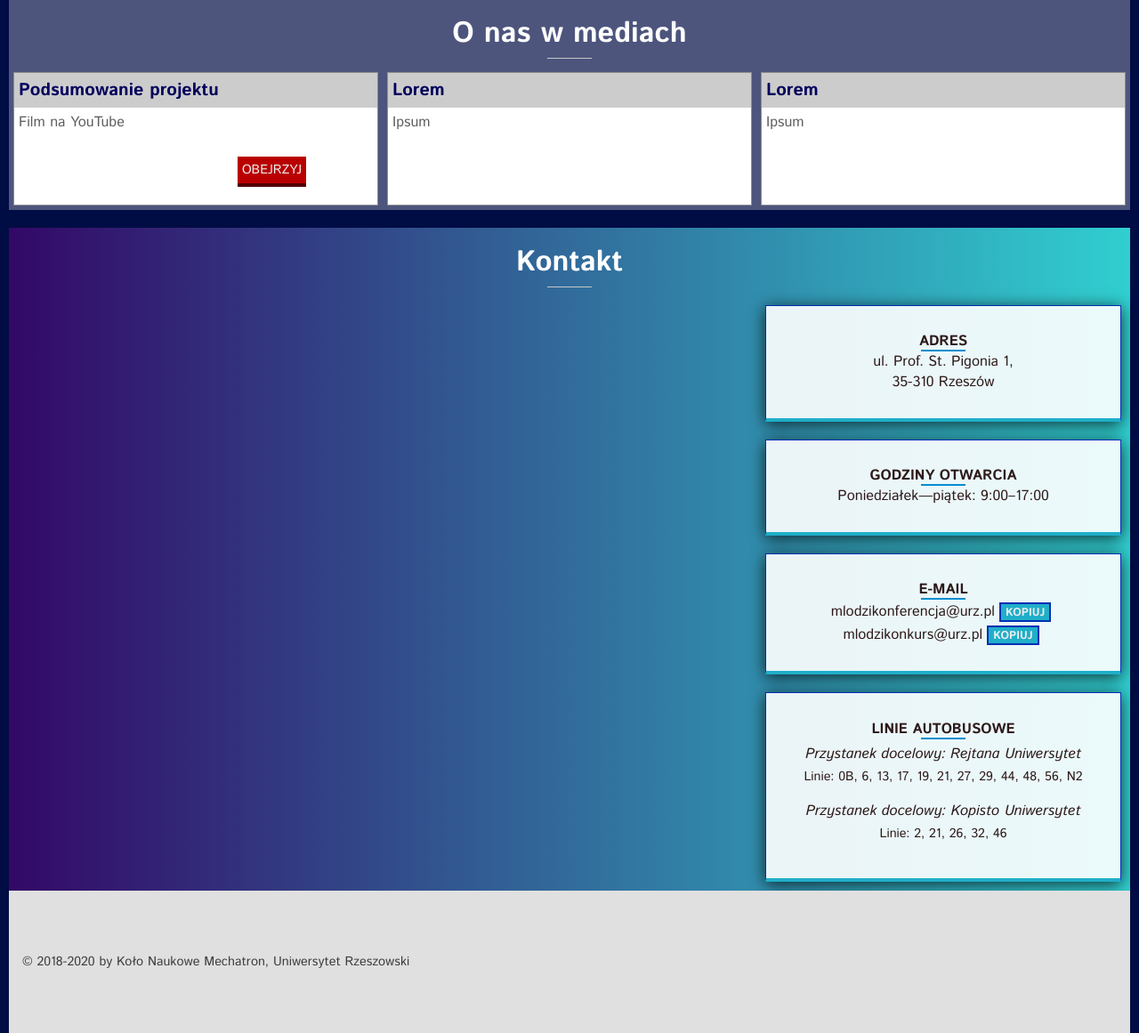
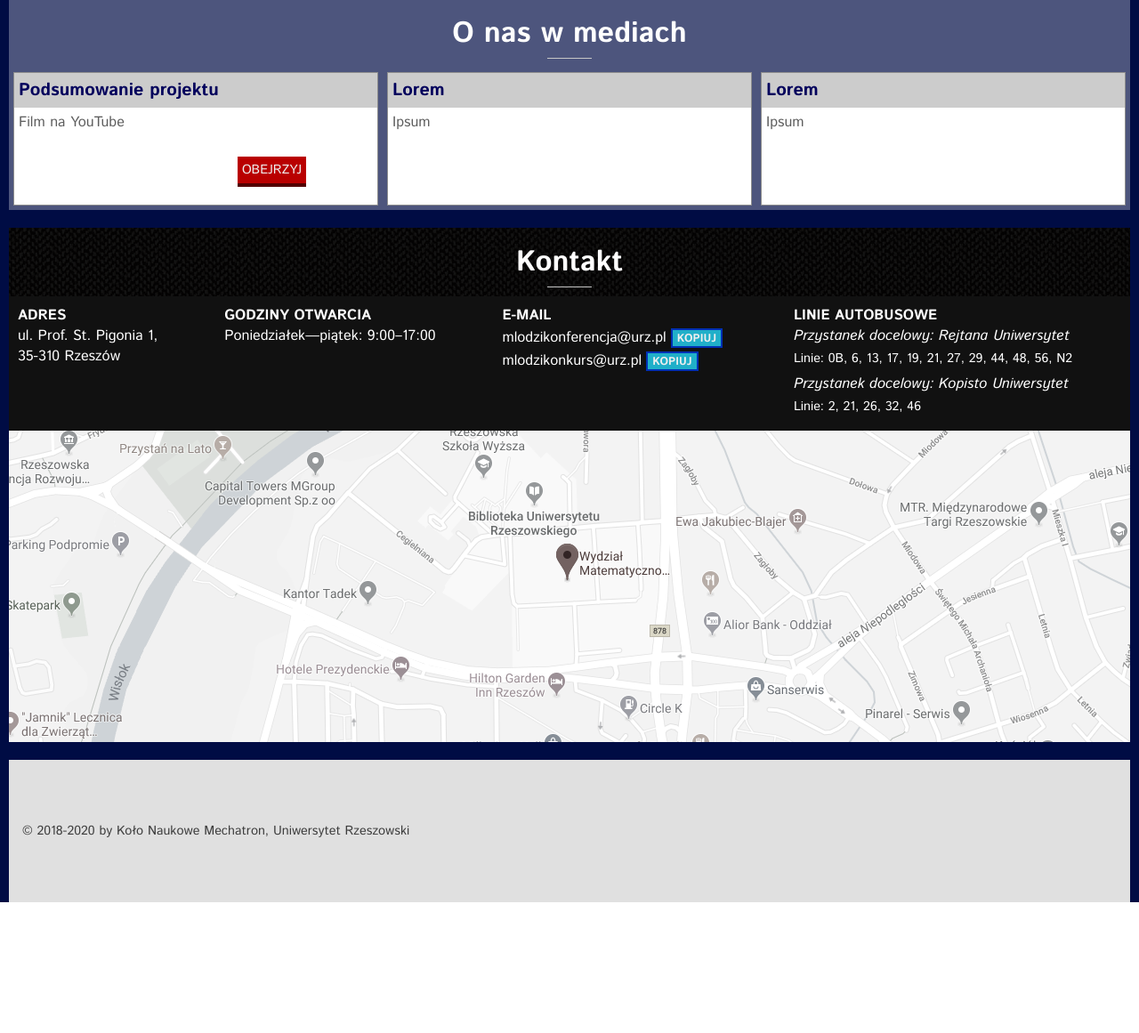
Before and after one commit to mwvabes/kmi-mechatron, a PHP site: page / in a window 1280 px wide. Shown: the part 2647-3808 px from the top of the page at 89% size. After the commit the page ends 3661 px from the top, so only its background shows below. Run offline with PHP 8.4, Linux system fonts and the light colour scheme; some libraries are stand-ins or nearby versions.

Commit message:
Add temporary map

```diff
--- a/index.html
+++ b/index.html
@@ -281,9 +281,6 @@
         </div>
 
         <div class="contactContainer">
-          <div class="contact"></div>
-          <div class="contact"></div>
-
           <div class="contact">
             <div id="address" class="contactElement">
               <h1>Adres</h1>
@@ -317,6 +314,11 @@
               </div>
             </div>
           </div>
+          <div class="contact">
+            <div class="contactMap">
+              <img src="/img/mapa.png" alt="">
+            </div>
+          </div>
         </div>
 
       </section>
--- a/styles/global.css
+++ b/styles/global.css
@@ -56,6 +56,7 @@ header {
   z-index: 9999;
   -webkit-box-shadow: 0px 2px 15px rgba(0, 0, 0, 0.5);
           box-shadow: 0px 2px 15px rgba(0, 0, 0, 0.5);
+  background-image: url(/img/zig-blue.png);
 }
 
 nav {
@@ -297,8 +298,8 @@ main > div {
 }
 
 section#contact {
-  background-image: -webkit-gradient(linear, right top, left top, from(#30cfd0), to(#330867));
-  background-image: linear-gradient(to left, #30cfd0 0%, #330867 100%);
+  background-color: #111111;
+  color: #ffffff;
   display: -webkit-box;
   display: -ms-flexbox;
   display: flex;
@@ -314,14 +315,30 @@ section#contact {
   -webkit-box-direction: normal;
       -ms-flex-direction: column;
           flex-direction: column;
-  text-align: center;
+  margin-bottom: 20px;
 }
 
 section#contact > .title {
   text-align: center;
+  background-image: url(/img/zig-dark.png);
 }
 
 .contactContainer {
+  display: -webkit-box;
+  display: -ms-flexbox;
+  display: flex;
+  -ms-flex-wrap: wrap;
+      flex-wrap: wrap;
+  -webkit-box-orient: vertical;
+  -webkit-box-direction: normal;
+      -ms-flex-direction: column;
+          flex-direction: column;
+}
+
+.contact {
+  -webkit-box-flex: 1;
+      -ms-flex: 1;
+          flex: 1;
   display: -webkit-box;
   display: -ms-flexbox;
   display: flex;
@@ -333,23 +350,7 @@ section#contact > .title {
           flex-direction: row;
 }
 
-.contact {
-  -webkit-box-flex: 1;
-      -ms-flex: 1;
-          flex: 1;
-  display: -webkit-box;
-  display: -ms-flexbox;
-  display: flex;
-  -ms-flex-wrap: wrap;
-      flex-wrap: wrap;
-  -webkit-box-orient: vertical;
-  -webkit-box-direction: normal;
-      -ms-flex-direction: column;
-          flex-direction: column;
-}
-
 .contact > div {
-  color: #2e1a1a;
   -webkit-box-flex: 1;
       -ms-flex: auto;
           flex: auto;
@@ -362,27 +363,17 @@ section#contact > .title {
           flex-direction: column;
   -ms-flex-wrap: wrap;
       flex-wrap: wrap;
-  -webkit-box-pack: center;
-      -ms-flex-pack: center;
-          justify-content: center;
+  -webkit-box-align: start;
+      -ms-flex-align: start;
+          align-items: flex-start;
 }
 
 .contactElement {
-  background-color: rgba(255, 255, 255, 0.9);
   padding: 10px;
-  margin: 10px;
-  border: 1px solid #0030b4;
-  border-bottom: 4px solid #20afc9;
+  border: 0px;
   font-size: 1rem;
-  text-align: center;
   -webkit-transition: border 300ms ease-in;
   transition: border 300ms ease-in;
-  -webkit-box-shadow: 0px 3px 17px rgba(0, 0, 0, 0.75);
-          box-shadow: 0px 3px 17px rgba(0, 0, 0, 0.75);
-}
-
-.contactElement:hover {
-  border-bottom: 4px solid #0030b4;
 }
 
 .contactElement h1 {
@@ -392,29 +383,31 @@ section#contact > .title {
   position: relative;
 }
 
-.contactElement h1:after {
-  position: absolute;
-  content: '';
-  height: 2px;
-  bottom: 0;
-  margin: 0 auto;
-  left: 0;
-  right: 0;
-  width: 50px;
-  background: #008ecf;
-  -webkit-transition: -webkit-transform 170ms ease-in-out;
-  transition: -webkit-transform 170ms ease-in-out;
-  transition: transform 170ms ease-in-out;
-  transition: transform 170ms ease-in-out, -webkit-transform 170ms ease-in-out;
+.contactElement p {
+  font-size: .9em;
 }
 
-.contactElement:hover h1:after {
-  -webkit-transform: scaleX(2);
-          transform: scaleX(2);
+.contactMap {
+  max-height: 350px;
+  -webkit-filter: grayscale(90%);
+          filter: grayscale(90%);
+  -webkit-transition: -webkit-filter 175ms ease-in-out;
+  transition: -webkit-filter 175ms ease-in-out;
+  transition: filter 175ms ease-in-out;
+  transition: filter 175ms ease-in-out, -webkit-filter 175ms ease-in-out;
+  overflow: hidden;
+  -webkit-box-pack: center;
+      -ms-flex-pack: center;
+          justify-content: center;
 }
 
-.contactElement p {
-  font-size: .9em;
+.contactMap > img {
+  width: 100%;
+}
+
+.contactMap:hover {
+  -webkit-filter: grayscale(0%);
+          filter: grayscale(0%);
 }
 
 #contact p {
@@ -446,7 +439,6 @@ section#contact > .title {
 
 .busStop {
   margin-bottom: 5px;
-  padding: 5px;
 }
 
 .busStop h2 {
--- a/styles/global.scss
+++ b/styles/global.scss
@@ -21,8 +21,8 @@ $actionButtonColor: #f7f7f7;
 $actionButtonBorderColor: #0030b4;
 $actionAnchorColor: #eee;
 
-$contactBgColor: #dfdfdf;
-$contactColor: #2e1a1a;
+$contactBgColor: #111111;
+$contactColor: #ffffff;
 
 $actionButtonBgColorHover: #008fc7;
 $actionButtonBorderColorHover: #003c81;
@@ -83,7 +83,8 @@ header {
   left: 0;
   right: 0;
   z-index: 9999;
-  box-shadow: 0px 2px 15px rgba(0,0,0,0.5);;
+  box-shadow: 0px 2px 15px rgba(0,0,0,0.5);
+  background-image: url(/img/zig-blue.png);
 }
 
 nav {
@@ -114,10 +115,6 @@ nav > ul > li > a {
   font-size: .9rem;
   transition: background-color 100ms linear;
   position: relative;
-}
-
-nav > ul > li > a:hover {
-  //background-color: rgba(255, 255, 255, 0.3);
 }
 
 .socialLink > a {
@@ -292,55 +289,47 @@ main > div {
 
 section#contact {
   //background-color: rgb(0, 94, 156);
-  background-image: linear-gradient(to left, #30cfd0 0%, #330867 100%);
+  background-color: $contactBgColor;
+  color: $contactColor;
   display: flex;
   justify-content: space-between;
   flex-wrap: wrap;
   justify-content: center;
   flex-direction: column;
-  text-align: center;
+  margin-bottom: 20px;
 }
 
 section#contact > .title {
   text-align: center;
+  background-image: url(/img/zig-dark.png);
 }
 
 .contactContainer {
   display: flex;
   flex-wrap: wrap;
-  flex-direction: row;
+  flex-direction: column;
 }
 
 .contact {
   flex: 1;
   display: flex;
   flex-wrap: wrap;
-  flex-direction: column;
+  flex-direction: row;
 }
 
 .contact > div {
-  color: $contactColor;
   flex: auto;
   display: flex;
   flex-direction: column;
   flex-wrap: wrap;
-  justify-content: center;
+  align-items: flex-start;
 }
 
 .contactElement {
-  background-color: rgba(255, 255, 255, 0.9);
   padding: 10px;
-  margin: 10px;
-  border: 1px solid $actionButtonBorderColor;
-  border-bottom: 4px solid $actionButtonBgColor;
+  border: 0px;
   font-size: 1rem;
-  text-align: center;
   transition: border 300ms ease-in;
-  box-shadow: 0px 3px 17px rgba(0,0,0,0.75);
-}
-
-.contactElement:hover {
-  border-bottom: 4px solid $actionButtonBorderColor;
 }
 
 .contactElement h1 {
@@ -350,25 +339,24 @@ section#contact > .title {
   position: relative;
 }
 
-.contactElement h1:after {
-  position: absolute;
-  content: '';
-  height: 2px;
-  bottom: 0;
-  margin: 0 auto;
-  left: 0;
-  right: 0;
-  width: 50px;
-  background: $blue;
-  transition: transform 170ms ease-in-out;
+.contactElement p {
+  font-size: .9em;
 }
 
-.contactElement:hover h1:after {
-  transform: scaleX(2);
+.contactMap {
+  max-height: 350px;
+  filter: grayscale(90%);
+  transition: filter 175ms ease-in-out;
+  overflow: hidden;
+  justify-content: center;
 }
 
-.contactElement p {
-  font-size: .9em;
+.contactMap > img {
+  width: 100%;
+}
+
+.contactMap:hover {
+  filter: grayscale(0%);
 }
 
 #contact p {
@@ -399,7 +387,6 @@ section#contact > .title {
 
 .busStop {
   margin-bottom: 5px;
-  padding: 5px;
 }
 
 .busStop h2 {
--- a/styles/homepage.css
+++ b/styles/homepage.css
@@ -212,14 +212,16 @@ section#aboutUsInMedia {
   text-transform: uppercase;
   font-weight: bold;
   font-size: 1.4rem;
-  -webkit-transition: background-color 170ms ease-in-out, border-color 170ms ease-in-out;
-  transition: background-color 170ms ease-in-out, border-color 170ms ease-in-out;
+  -webkit-transition: background-color 170ms ease-in-out, border-color 170ms ease-in-out, background-image 170ms ease-in-out;
+  transition: background-color 170ms ease-in-out, border-color 170ms ease-in-out, background-image 170ms ease-in-out;
   text-shadow: 0px 3px 5px rgba(0, 0, 0, 0.5);
+  background-image: url(/img/zig-blue.png);
 }
 
 .competeActionContainer > button:hover {
   background-color: #008fc7;
   border-color: #003c81;
+  background-image: none;
 }
 
 .competeActionContainer > a {
@@ -491,10 +493,10 @@ ul.partners > li {
   -webkit-box-align: center;
       -ms-flex-align: center;
           align-items: center;
-  -webkit-transition: opacity 175ms ease-in, -webkit-filter 175ms ease-in;
-  transition: opacity 175ms ease-in, -webkit-filter 175ms ease-in;
-  transition: filter 175ms ease-in, opacity 175ms ease-in;
-  transition: filter 175ms ease-in, opacity 175ms ease-in, -webkit-filter 175ms ease-in;
+  -webkit-transition: opacity 175ms ease-in, -webkit-filter 175ms ease-in-out, -webkit-transform 175ms ease-in-out;
+  transition: opacity 175ms ease-in, -webkit-filter 175ms ease-in-out, -webkit-transform 175ms ease-in-out;
+  transition: filter 175ms ease-in-out, opacity 175ms ease-in, transform 175ms ease-in-out;
+  transition: filter 175ms ease-in-out, opacity 175ms ease-in, transform 175ms ease-in-out, -webkit-filter 175ms ease-in-out, -webkit-transform 175ms ease-in-out;
   -webkit-filter: grayscale(90%);
           filter: grayscale(90%);
   opacity: .6;
@@ -526,6 +528,8 @@ ul.partners > li > img {
 ul.partners > li:hover {
   -webkit-filter: grayscale(0%);
           filter: grayscale(0%);
+  -webkit-transform: scale(1.01);
+          transform: scale(1.01);
   opacity: 1;
 }
 /*# sourceMappingURL=homepage.css.map */
--- a/styles/homepage.scss
+++ b/styles/homepage.scss
@@ -189,13 +189,15 @@ section#aboutUsInMedia {
     text-transform: uppercase;
     font-weight: bold;
     font-size: 1.4rem;
-    transition: background-color 170ms ease-in-out, border-color 170ms ease-in-out;
+    transition: background-color 170ms ease-in-out, border-color 170ms ease-in-out, background-image 170ms ease-in-out;
     text-shadow: 0px 3px 5px rgba(0,0,0,0.5);
+    background-image: url(/img/zig-blue.png);
 }
 
 .competeActionContainer > button:hover {
     background-color: $actionButtonBgColorHover;
     border-color: $actionButtonBorderColorHover;
+    background-image: none;
 }
 
 .competeActionContainer > a {
@@ -396,7 +398,7 @@ ul.partners > li {
     justify-content: center;
     display: flex;
     align-items: center;
-    transition: filter 175ms ease-in, opacity 175ms ease-in;
+    transition: filter 175ms ease-in-out, opacity 175ms ease-in, transform 175ms ease-in-out;
     filter: grayscale(90%);
     opacity: .6;
 }
@@ -419,5 +421,6 @@ ul.partners > li > img {
 
 ul.partners > li:hover {
     filter: grayscale(0%);
+    transform: scale(1.01);
     opacity: 1;
 }
```
Also changed, not shown: img/mapa.png (added), img/zig-blue.png (added), img/zig-dark.png (added), 2 other files.
